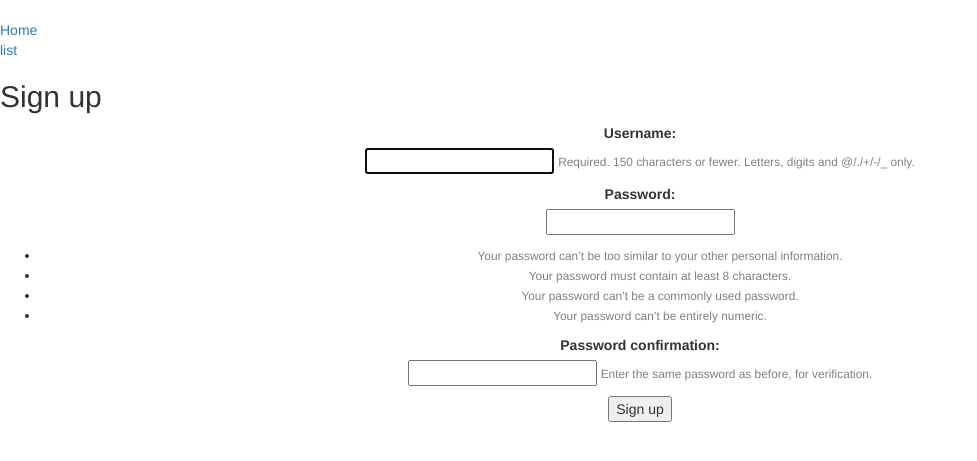
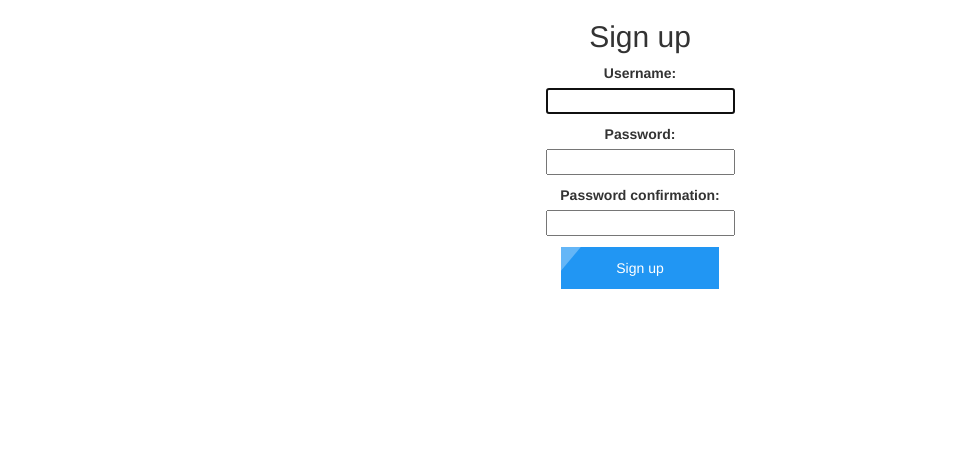
Before and after one commit to SAKaNa567/-, a Django app: page /signup/ in a window 1280 px wide. Shown: the part 111-572 px from the top of the page, without its empty margins (0-977 px from the left). Run offline with Django 3.2, Linux system fonts and the light colour scheme; some libraries are stand-ins or nearby versions.

Commit message:
add style

```diff
--- a/system/fixtures/models.py
+++ b/system/fixtures/models.py
@@ -13,6 +13,7 @@ class Goods(models.Model):
     category = models.ForeignKey(Category,on_delete=models.CASCADE)
     status = models.BooleanField(blank=True)
     pub_date = models.DateTimeField(blank=True,null=True)
+    comment = models.CharField(max_length=200,blank=True,null=True)
 
     def __str__(self):
         return self.goods
--- a/system/fixtures/urls.py
+++ b/system/fixtures/urls.py
@@ -7,4 +7,5 @@ urlpatterns = [
     path('list/',fixtures_views.list,name='list'),
     path('<int:fixtures_id>/borrow/',fixtures_views.borrow,name='borrow'),
     path('<int:fixtures_id>/back',fixtures_views.back,name='back'),
+    path('<int:fixtures_id>/comment',fixtures_views.comment,name='comment'),
 ]
--- a/system/fixtures/views.py
+++ b/system/fixtures/views.py
@@ -71,3 +71,17 @@ def back(request,fixtures_id):#other people can not return!!!
         return render(request,
                       'back.html',
                       {'fixtures_name':fixtures.goods})
+
+@login_required
+def comment(request,fixtures_id):
+    try:
+        fixtures = Goods.objects.get(pk=fixtures_id)
+    except Goods.DoesNotExist:
+        raise Http404("Goods does not exist")
+    else:
+        fixtures.comment = request.POST['comment']
+        fixtures.save()
+        return render(request,
+                      'comment.html',
+                      {'fixtures_comment':fixtures.comment}
+                      )
--- a/system/templates/base.html
+++ b/system/templates/base.html
@@ -18,6 +18,34 @@
     padding: 0;
     list-style: none;
 }
+  button.cp_btn {
+      position: relative;
+      display: block;
+      width: 160px;
+      padding: 0.8em;
+      text-align: center;
+      text-decoration: none;
+      color: #fff;
+      background: #2196F3;
+      border:solid 1px #fff;
+      overflow: hidden;
+  }
+  button.cp_btn:before {
+      content:"";
+      position: absolute;
+      top: -25px;
+      left: -20px;
+      height:90px;
+      width:20px;
+      background : #fff;
+      opacity: 0.3;
+      transform: rotate(40deg);
+      transition: 0.3s;
+  }
+  button.cp_btn:hover:before {
+    left:98%;
+  }
+
   </style>
   <body>
     <header>
@@ -30,14 +58,14 @@
       <hr>
     </header>
 
-      <div id="sidebar">
-        {% block sidebar %}
-        <ul class="sidebar-nav">
-          <li><a href="/">Home</a></li>
-          <li><a href="/list">list</a></li>
-        </ul>
-        {% endblock %}
-      </div>
+      <!--<div id="sidebar">-->
+        <!--{% block sidebar %}-->
+        <!--<ul class="sidebar-nav">-->
+          <!--<li><a href="/">Home</a></li>-->
+          <!--<li><a href="/list">list</a></li>-->
+        <!--</ul>-->
+        <!--{% endblock %}-->
+      <!--</div>-->
 
       <div id="content">
         {% block content %}{% endblock %}
--- /dev/null
+++ b/system/templates/comment.html
@@ -0,0 +1 @@
+{{ user }} mentioned {{ fixtures_comment }}.
--- a/system/templates/login.html
+++ b/system/templates/login.html
@@ -26,7 +26,9 @@
 
     {% endfor %}
 
-    <button type="submit">Log in</button>
+     <p align="center">
+          <button type="submit" class="cp_btn">login</button>
+    </p>
 
     <a href="{% url 'signup' %}">Sign up</a>
 
--- a/system/templates/signup.html
+++ b/system/templates/signup.html
@@ -1,7 +1,7 @@
 {% extends 'base.html' %}
 
 {% block content %}
-  <h2>Sign up</h2>
+  <h2 align="center">Sign up</h2>
   <form method="post" align="center">
     {% csrf_token %}
     {% for field in form %}
@@ -10,9 +10,9 @@
         {{ field.label_tag }}<br>
         {{ field }}
 
-        {% if field.help_text %}
-          <small style="color: grey">{{ field.help_text }}</small>
-        {% endif %}
+        <!--{% if field.help_text %}-->
+          <!--<small style="color: grey">{{ field.help_text }}</small>-->
+        <!--{% endif %}-->
 
         {% for error in field.errors %}
           <p style="color: red">{{ error }}</p>
@@ -20,6 +20,8 @@
 
       </p>
     {% endfor %}
-    <button type="submit">Sign up</button>
+    <p align="center">
+          <button type="submit" class="cp_btn">Sign up</button>
+    </p>
   </form>
 {% endblock %}
```
Also changed, not shown: system/templates/choose.html (+30 -6 lines), system/templates/home.html (deleted, +0 -9 lines), system/db.sqlite3, system/fixtures/migrations/0004_goods_comment.py (added).
